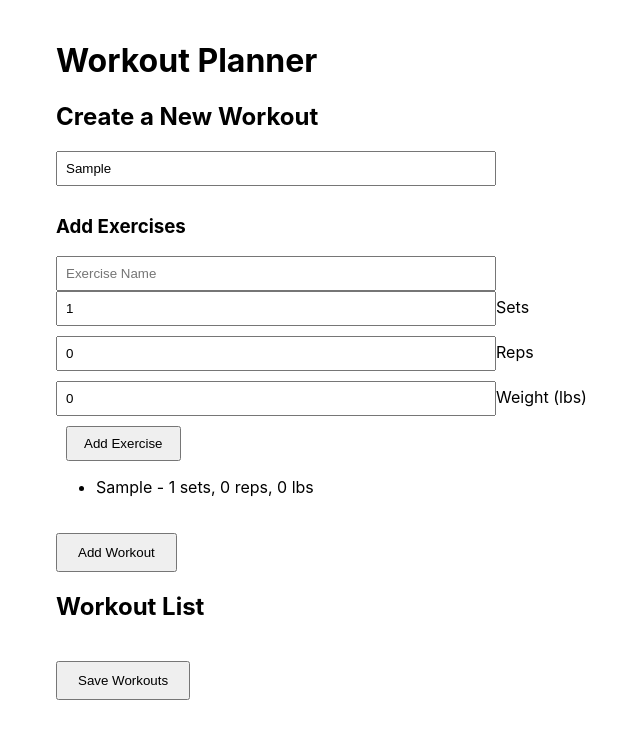
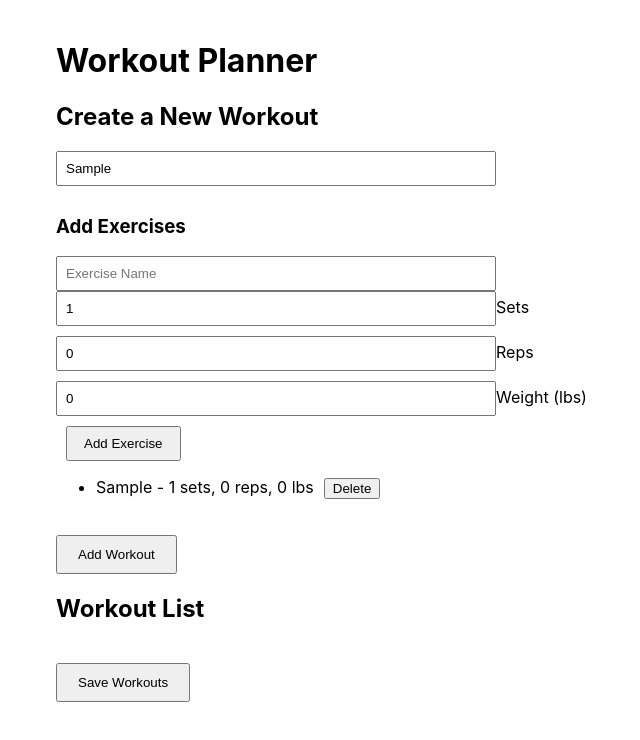
Before and after one commit to CSE110-FitByte/fitbyte, a React (Create React App) app in the folder client/: page /Workouts in a window 1280 px wide. Both pictures are taken after typing "Sample", "Sample" into the empty fields and a click on the button "Add Exercise". Shown: the top 740 px of the page, without its empty margins (284-924 px from the left). Built offline with nearby package versions, Linux system fonts and the light colour scheme.

Commit message:
Implemented Delete Exercise

```diff
--- a/client/src/App.tsx
+++ b/client/src/App.tsx
@@ -20,6 +20,7 @@ const App: React.FC = () => {
     setReps,
     currentExercises,
     addExercise,
+    deleteExercise,
     workouts,
     addWorkout,
     saveWorkouts,
@@ -40,6 +41,7 @@ const App: React.FC = () => {
         weight={weight}
         setWeight={setWeight}
         addExercise={addExercise}
+        deleteExercise={deleteExercise}
         currentExercises={currentExercises}
         addWorkout={addWorkout}
       />
--- a/client/src/components/WorkoutInput.tsx
+++ b/client/src/components/WorkoutInput.tsx
@@ -13,6 +13,7 @@ interface WorkoutInputProps {
   weight: number;
   setWeight: (value: number) => void;
   addExercise: () => void;
+  deleteExercise: (value: number) => void;
   currentExercises: Exercise[];
   addWorkout: () => void;
 }
@@ -29,6 +30,7 @@ const WorkoutInput: React.FC<WorkoutInputProps> = ({
   weight,
   setWeight,
   addExercise,
+  deleteExercise,
   currentExercises,
   addWorkout,
 }) => {
@@ -111,6 +113,9 @@ const WorkoutInput: React.FC<WorkoutInputProps> = ({
         {currentExercises.map((exercise, index) => (
           <li key={index}>
             {exercise.name} - {exercise.sets} sets, {exercise.reps} reps, {exercise.weight} lbs
+            <button onClick={() => deleteExercise(index)} style={{padding: '1px 7px', marginLeft: '10px'}}>
+               Delete
+            </button>
           </li>
         ))}
       </ul>
--- a/client/src/hooks/useWorkouts.ts
+++ b/client/src/hooks/useWorkouts.ts
@@ -46,6 +46,11 @@ export const useWorkouts = () => {
     }
   };
 
+  const deleteExercise = (index: number) => {
+    const updatedExercises = currentExercises.filter((_, i) => i !== index);
+    setCurrentExercises(updatedExercises);
+  };
+
   const saveWorkouts = () => {
     alert('Workouts have been saved for another day!');
   };
@@ -63,6 +68,7 @@ export const useWorkouts = () => {
     setWeight,
     currentExercises,
     addExercise,
+    deleteExercise,
     workouts,
     addWorkout,
     saveWorkouts,
```
